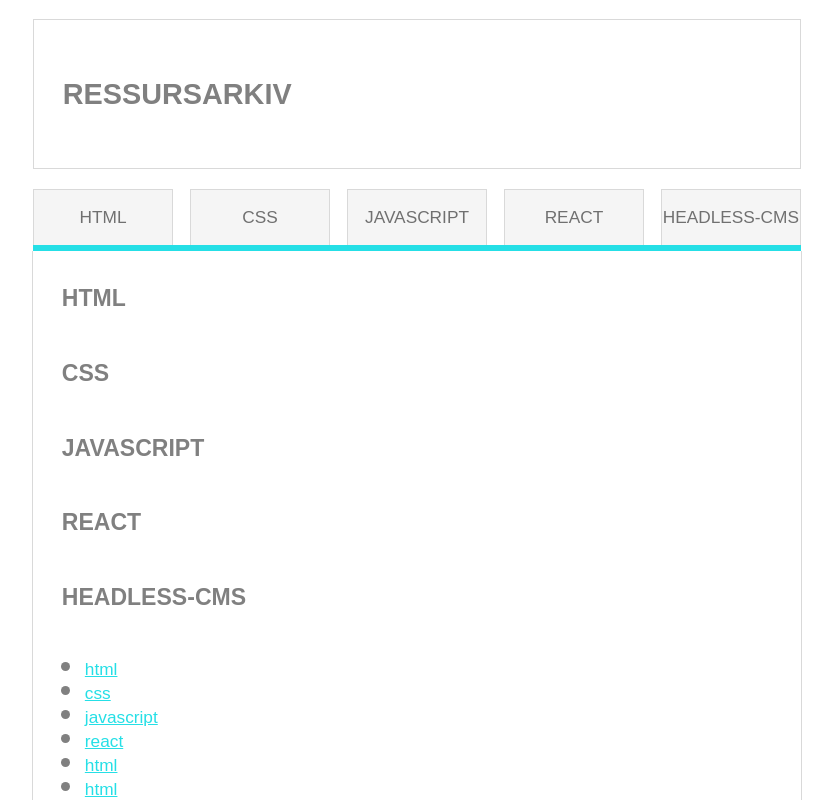
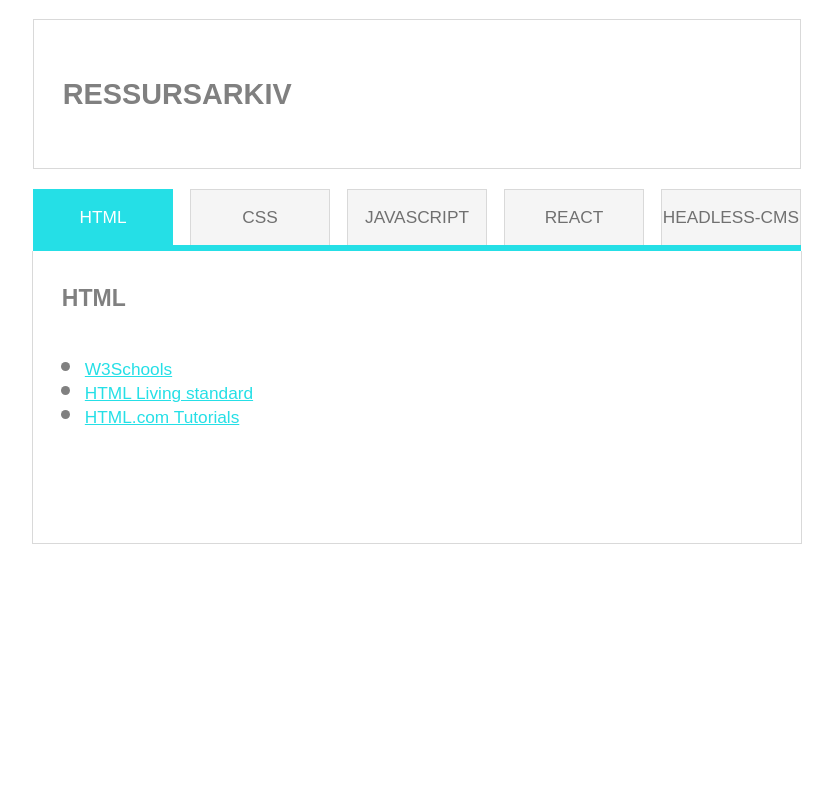
Before and after one commit to annetteaune/uin23ak3_resourceapp_group6, a React (Create React App) app: page / in a window 1280 px wide. Shown: the top 800 px of the page, without its empty margins (223-1056 px from the left). Built offline with nearby package versions, Linux system fonts and the light colour scheme.

Commit message:
states for sortering og aktiv tab lagt inn

```diff
--- a/src/App.js
+++ b/src/App.js
@@ -1,15 +1,33 @@
 import "./css/main.css";
 import Layout from "./components/Layout";
 import resources from "./ressurser";
+import { useState } from "react";
 
 function App() {
 	// Mappe ut kun unike kategorinavn, kilde:
 	// https://plainenglish.io/blog/how-to-get-distinct-values-from-an-array-of-objects-in-javascript
 	const categoryList = [...new Set(resources.map((cat) => cat.category))];
 
+	// State for aktiv tab, default på html
+	let [selectedTab, setSelectedTab] = useState("html");
+
+	// State for å bytte farge på aktiv tab
+	// Kilde: https://stackoverflow.com/questions/56114153/add-active-class-on-a-map-items-react
+	const [tabIndex, setTabIndex] = useState(0);
+
+	const filter = resources.filter((find) => find.category === selectedTab);
+
 	return (
 		<div className="App">
-			<Layout categoryList={categoryList} resources={resources}/>
+			<Layout
+				categoryList={categoryList}
+				resources={resources}
+				selectedTab={selectedTab}
+				setSelectedTab={setSelectedTab}
+				filter={filter}
+        tabIndex={tabIndex}
+        setTabIndex={setTabIndex}
+			/>
 		</div>
 	);
 }
--- a/src/components/Layout.js
+++ b/src/components/Layout.js
@@ -1,9 +1,15 @@
 import Navigation from "./Navigation";
 import Resources from "./Resources";
 import Title from "./Title";
-import resources from "../ressurser";
 
-export default function Layout({ categoryList }) {
+export default function Layout({
+	categoryList,
+	selectedTab,
+	setSelectedTab,
+	filter,
+	setTabIndex,
+	tabIndex,
+}) {
 	return (
 		<>
 			<header>
@@ -12,23 +18,23 @@
 			<nav>
 				<ul>
 					{categoryList.map((cat, index) => (
-						<Navigation cat={cat} index={index} />
+						<Navigation
+							cat={cat}
+							index={index}
+							selectedTab={selectedTab}
+							setSelectedTab={setSelectedTab}
+							tabIndex={tabIndex}
+							setTabIndex={setTabIndex}
+						/>
 					))}
 				</ul>
 			</nav>
 			<main>
 				<article>
-					{categoryList.map((tags, index) => (
-						<Title title={tags} index={index} />
-					))}
+					<Title title={selectedTab} />
 					<ul>
-						{resources.map((tags, index) => (
-							<Resources
-								url={tags.url}
-								title={tags.title}
-								linkname={tags.category}
-								index={index}
-							/>
+						{filter.map((tags, index) => (
+							<Resources url={tags.url} linkname={tags.title} key={index} />
 						))}
 					</ul>
 				</article>
--- a/src/components/Navigation.js
+++ b/src/components/Navigation.js
@@ -1,8 +1,20 @@
-export default function Navigation({ cat, index }) {
+export default function Navigation({
+	cat,
+	index,
+	setSelectedTab,
+	setTabIndex,
+	tabIndex
+}) {
 	return (
-		<li key={index}>
-			{" "}
-			<a href={"/"}> {cat} </a>
+		<li
+			key={index}
+			onClick={() => {
+				setSelectedTab(cat);
+				setTabIndex(index);
+			}}
+			className={`${index === tabIndex ? "activetab" : "inactive"}`}
+		>
+			<a>{cat}</a>
 		</li>
 	);
 }
```
